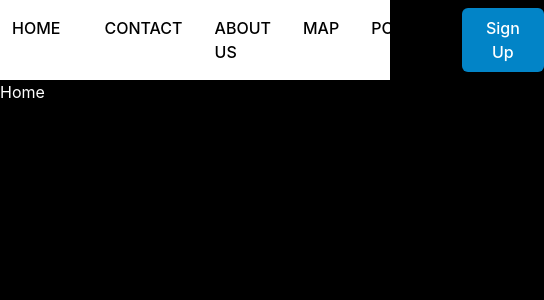
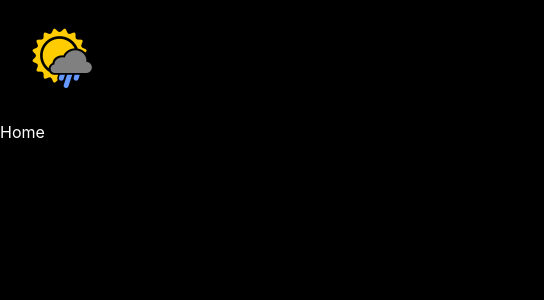
Before and after one commit to Pinto1232/WeatherApp, a React (Vite) app: page / in a window 390 px wide. Shown: the top 300 px of the page, 544 px wide, since content can reach past the window. Built offline with nearby package versions, Linux system fonts and the light colour scheme.

Commit message:
Drodown is working now need to fix on mobile

```diff
--- a/index.html
+++ b/index.html
@@ -3,6 +3,8 @@
   <head>
     <meta charset="UTF-8" />
     <link rel="icon" type="image/svg+xml" href="/src/assets/logo.png" />
+    <script type="module" src="https://unpkg.com/ionicons@5.5.2/dist/ionicons/ionicons.esm.js"></script>
+    <script nomodule src="https://unpkg.com/ionicons@5.5.2/dist/ionicons/ionicons.js"></script>
     <meta name="viewport" content="width=device-width, initial-scale=1.0" />
     <title>Weather Forecast</title>
   </head>
--- a/package.json
+++ b/package.json
@@ -11,6 +11,7 @@
     "@reduxjs/toolkit": "^1.8.2",
     "react": "^18.0.0",
     "react-dom": "^18.0.0",
+    "react-icons": "^4.4.0",
     "react-redux": "^8.0.2",
     "react-router-dom": "^6.3.0"
   },
--- a/src/components/button/BtnSignUp.tsx
+++ b/src/components/button/BtnSignUp.tsx
@@ -3,7 +3,7 @@ import React from 'react'
 const BtnSignUp = () => {
   return (
     <div>
-       <button type="submit" className='bg-midnight text-white px-6 py-2 rounded-md hover:bg-silver hover:decoration-blue-40'>Sign Up</button>
+       <button type="submit" className='bg-midnight text-white px-6  w-full py-2 rounded-md hover:bg-silver hover:decoration-blue-40'>Sign Up</button>
      </div>
   )
 }
--- a/src/components/navLinks/NavLinks.tsx
+++ b/src/components/navLinks/NavLinks.tsx
@@ -7,13 +7,89 @@ const NavLinks = () => {
         {
             id: 0,
             label: 'Contact',
-            to: '/contact'
+            to: '/contact',
+            submenu: true,
+            sublinks: [
+                {
+                    Head: 'Topwear',
+                    sublink: [
+                        {label: 'One', to: '/', id: 0},
+                        {label: 'two', to: '/', id: 1},
+                        {label: 'three', to: '/', id: 2},
+                        {label: 'four', to: '/', id: 3},
+                        {label: 'five', to: '/', id: 4},
+                    ]
+                },
+                 {
+                    Head: 'Bottomwear',
+                    sublink: [
+                        {label: 'One', to: '/', id: 0},
+                        {label: 'two', to: '/', id: 1},
+                        {label: 'three', to: '/', id: 2},
+                        {label: 'four', to: '/', id: 3},
+                        {label: 'five', to: '/', id: 4},
+                    ]
+                },
+                {
+                    Head: 'Innerwear',
+                    sublink: [
+                        {label: 'One', to: '/', id: 0},
+                        {label: 'two', to: '/', id: 1},
+                        {label: 'three', to: '/', id: 2},
+                        {label: 'four', to: '/', id: 3},
+                        {label: 'five', to: '/', id: 4},
+                    ]
+                },
+                {
+                    Head: 'Backwear',
+                    sublink: [
+                        {label: 'One', to: '/', id: 0},
+                        {label: 'two', to: '/', id: 1},
+                        {label: 'three', to: '/', id: 2},
+                        {label: 'four', to: '/', id: 3},
+                        {label: 'five', to: '/', id: 4},
+                    ]
+                },
+                 {
+                    Head: 'Footwear',
+                    sublink: [
+                        {label: 'One', to: '/', id: 0},
+                        {label: 'two', to: '/', id: 1},
+                        {label: 'three', to: '/', id: 2},
+                        {label: 'four', to: '/', id: 3},
+                        {label: 'five', to: '/', id: 4},
+                    ]
+                }
+            ]
         },
 
         {
             id: 1,
             label: 'About Us',
-            to: '/about'
+            to: '/about',
+            submenu: true,
+            sublinks: [
+                {
+                    Head: 'Topwear',
+                    sublink: [
+                        {label: 'One', to: '/', id: 0},
+                        {label: 'two', to: '/', id: 1},
+                        {label: 'three', to: '/', id: 2},
+                        {label: 'four', to: '/', id: 3},
+                        {label: 'five', to: '/', id: 4},
+                    ]
+                },
+                {
+                    Head: 'Menwear',
+                    sublink: [
+                        {label: 'One', to: '/', id: 0},
+                        {label: 'two', to: '/', id: 1},
+                        {label: 'three', to: '/', id: 2},
+                        {label: 'four', to: '/', id: 3},
+                        {label: 'five', to: '/', id: 4},
+                    ]
+                },
+            ]
         },
         {
             id: 2,
@@ -31,10 +107,43 @@ const NavLinks = () => {
       <>
           {links.map((link) => (
               <div key={link.id}>
-                  <div>
-                      <Link to={link.to}>
+                  <div className="px-3 p-5 text-left md:cursor-pointer group">
+                      <Link to={link.to} className="py-7  md:text-white">
                           {link.label}
                       </Link>
+
+                      {link.submenu && (
+                       <div>
+                              <div className="absolute top-20 hidden group-hover:md:block hover:md:block">
+                                  <div className="py-3">
+                                      <div className="w-4 h-4 left-3 absolute mt-1 bg-menu-bg-color
+                                      rotate-45"></div>
+                                  </div>
+                            <div className="bg-menu-bg-color p-5 grid grid-cols-3 gap-10">
+                                {
+                                  link.sublinks.map((newsublinks) => (
+                                      <div  key={newsublinks.Head}>
+                                        <div>
+                                          <h1 className="text-lg font-semibold">{newsublinks.Head}</h1>
+
+                                          {newsublinks.sublink.map((slink) => (
+                                                   <div className="text-sm text-gray-600 my-2.5" key={slink.id}>
+                                                     <Link className="hover:text-midnight" to={slink.to}>
+                                                      {slink.label}
+                                                    </Link>
+                                                   </div>
+                                                ))}
+                                          </div>
+                                         </div>
+                                   ))}
+                            </div>
+                         </div>
+                      </div>
+                      )}
+                  </div>
+                  {/* Mobile dropdown */}
+                  <div>
+
                   </div>
             </div>
         ))}
--- a/src/components/navbar/NavBar.tsx
+++ b/src/components/navbar/NavBar.tsx
@@ -1,37 +1,55 @@
-import React from 'react'
+import React, {useState} from 'react'
 import { Link } from 'react-router-dom'
 import BtnSignUp from '../button/BtnSignUp'
 import NavLinks from '../navLinks/NavLinks'
 import logo from './../../assets/logo.png'
+/* import { IoMdMenu } from "react-icons/io"; */
+
 
 const navBar = (props: any) => {
+    const [open, setOpen] = useState(false)
+
   return (
-      <nav className='bg-white'>
+      <nav className='bg-transparent'>
           <div className='flex items-center font-medium justify-around'>
-              <div>
-                  <img src={logo} alt="log" className="md:cursor-pointer h-20" />
+              <div className='z-50 p-5 md:w-auto w-full flex justify-between'>
+                  <Link to='/'>
+                      <img src={logo} alt="logo" className="md:cursor-pointer h-20" />
+                  </Link>
+                   <div className="text-3xl md:hidden text-white"  onClick={() => setOpen(!open)}>
+                      <ion-icon name={`${open ? 'close' : 'menu'}`}></ion-icon>
+                     {/*  <IoMdMenu  name={`${open ? 'close' : 'menu'}`} ></IoMdMenu> */}
+                    </div>
               </div>
 
-              <ul className="flex uppercase gap-8 md:cursor-pointer">
+              <ul className="md:flex hidden text-white uppercase items-center gap-8 md:cursor-pointer">
                   <li>
-                      <Link to="/" className=" px-3 inline-block">
+                      <Link to="/" className=" py-5 px-3 inline-block">
                          Home
                       </Link>
                   </li>
                   <NavLinks />
               </ul>
 
-              <div className="md:block hiddend">
+              <div className="md:block hidden">
                  <BtnSignUp/>
               </div>
-
-             {/*  <ul>
+              {/* Mobile navbar*/}
+              <ul className={`md:hidden bg-menu-bg-color text-white  absolute w-full h-full bottom-0 py-24 pl-4
+                duration-500 easy-in ${open ? 'left-0' : 'left-[-100%]'}
+              `}>
                   <li>
-                    <Link to="/" className=" px-3 inline-block">
+                    <Link to="/" className=" py-7 px-3 inline-block">
                          Home
                      </Link>
                   </li>
-              </ul> */}
+                    <NavLinks />
+                 <li className="py-5">
+                    <BtnSignUp/>
+                 </li>
+              </ul>
+
+
           </div>
       </nav>
   )
--- /dev/null
+++ b/src/components/ui/UI.tsx
@@ -0,0 +1,10 @@
+import React from 'react'
+
+
+const UI = () => {
+  return (
+    <div>UI</div>
+  )
+}
+
+export default UI
--- a/tailwind.config.js
+++ b/tailwind.config.js
@@ -29,6 +29,7 @@ module.exports = {
       'silver': '#ecebff',
       'bubble-gum': '#ff77e9',
       'bermuda': '#78dcca',
+      'menu-bg-color': 'rgb(107 114 128)'
     },
   },
   plugins: [
```
Also changed, not shown: src/components/ui/StyleUI.module.css (added), 1 other file (tests, documents, lock files or other folders).
